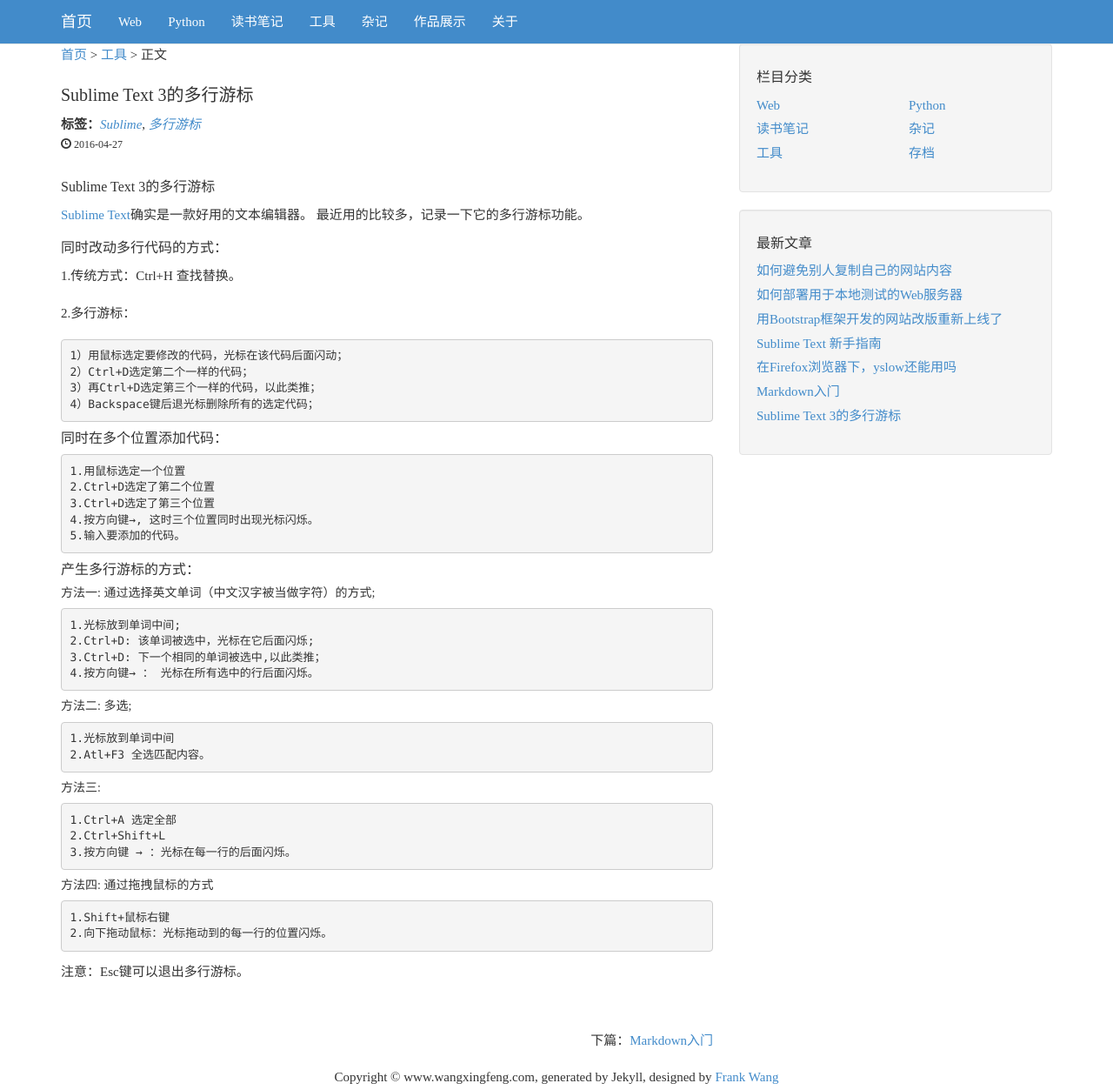
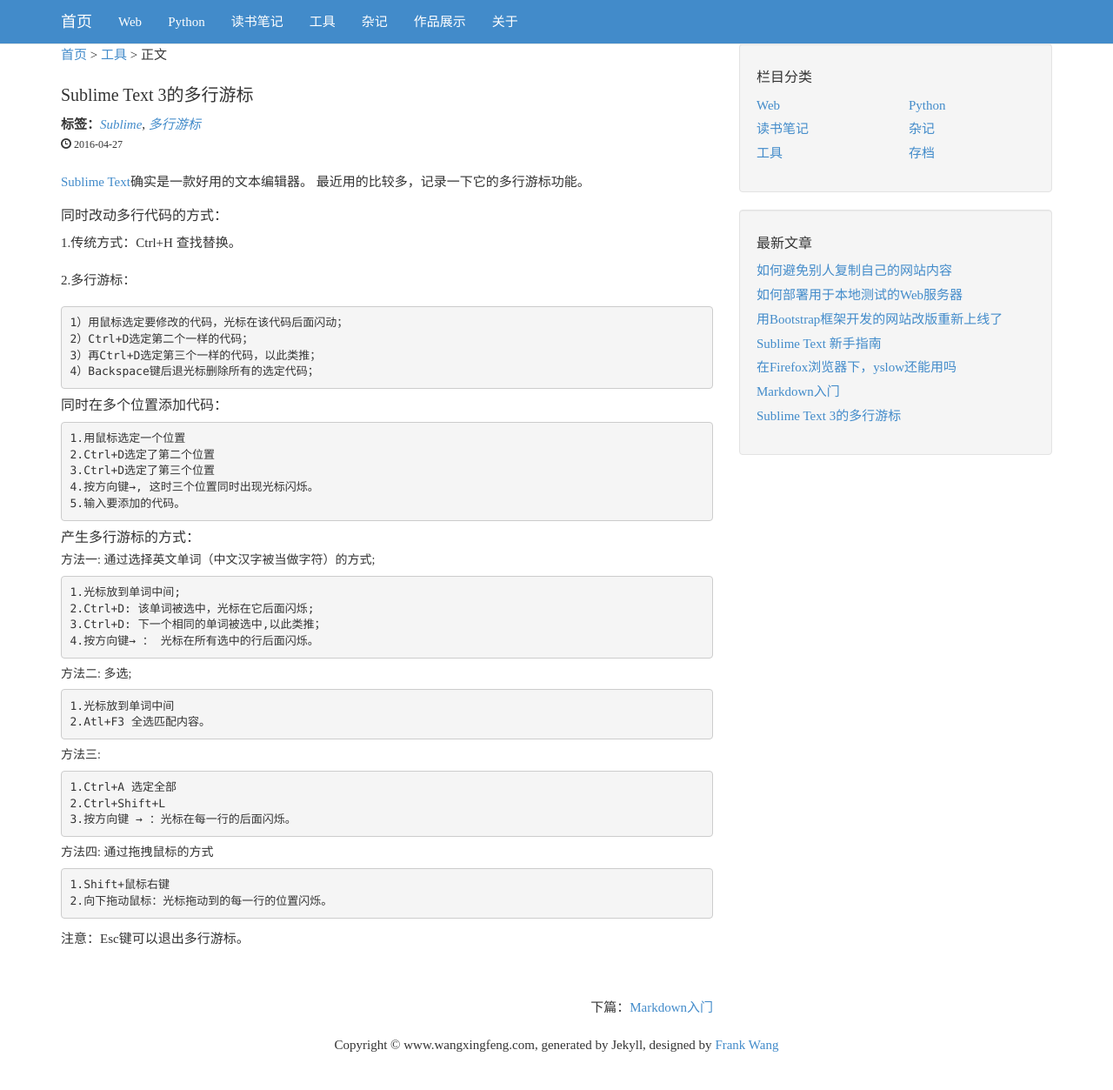
Before and after one commit to frankwang0909/blog_v1.0, a Jekyll site: the page built from _posts/2016-04-27-sublime-多行游标.md, in a window 1280 px wide and 1253 px high. Shown: the whole window at 87% size. Built offline with Jekyll 4.4.1, drawn with Linux system fonts in a browser that asks for light colours; nearby versions of some CDN libraries.

Commit message:
删除重复标题

```diff
--- a/_posts/2016-04-27-sublime-多行游标.md
+++ b/_posts/2016-04-27-sublime-多行游标.md
@@ -4,14 +4,11 @@
 title:  "Sublime Text 3的多行游标"
 tags: [Sublime, 多行游标]
 ---
-#### Sublime Text 3的多行游标
-
 [Sublime Text](https://www.sublimetext.com/)确实是一款好用的文本编辑器。
 最近用的比较多，记录一下它的多行游标功能。
 
 #### 同时改动多行代码的方式：
 1.传统方式：Ctrl+H 查找替换。
-
 
 2.多行游标：
 
@@ -48,5 +45,4 @@
     1.Shift+鼠标右键
     2.向下拖动鼠标：光标拖动到的每一行的位置闪烁。
 
-
 注意：Esc键可以退出多行游标。
```
